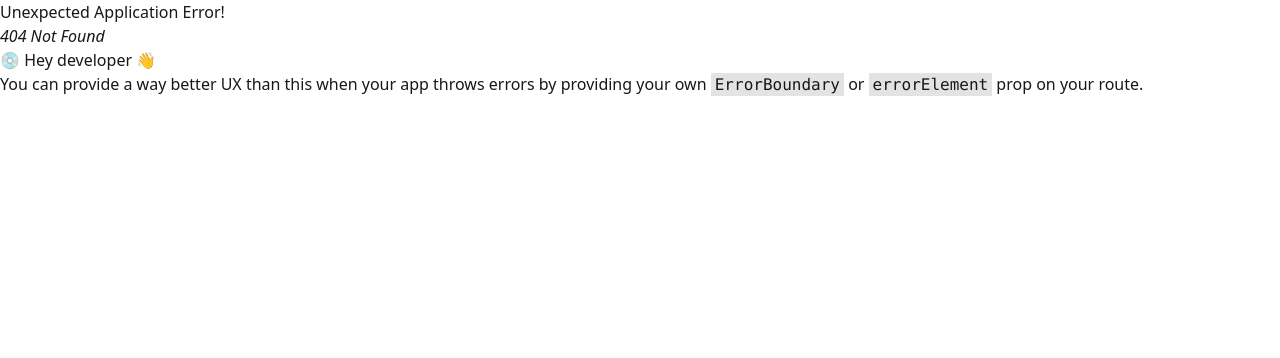
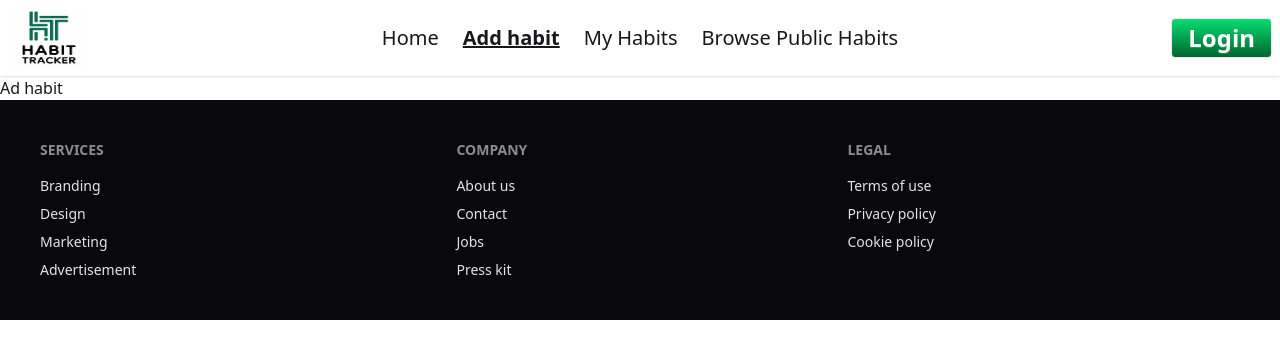
Before and after one commit to aliraj15dev/habit-tracker-client, a React (Vite) app: page /addhabit in a window 1280 px wide. Before the commit this address had no page. Shown: the top 358 px of the page. Built offline with nearby package versions, Linux system fonts and the light colour scheme.

Commit message:
completed navbar design and navlink added and create pages files

```diff
--- a/package.json
+++ b/package.json
@@ -13,6 +13,7 @@
     "@tailwindcss/vite": "^4.1.17",
     "react": "^19.1.1",
     "react-dom": "^19.1.1",
+    "react-icons": "^5.5.0",
     "react-router": "^7.9.5",
     "tailwindcss": "^4.1.17"
   },
--- a/src/components/Navbar.jsx
+++ b/src/components/Navbar.jsx
@@ -1,12 +1,14 @@
+import { RiMenu2Fill } from "react-icons/ri";
 import { NavLink } from "react-router";
+import './navbar.css'
 
 const Navbar = () => {
 
     const links = <>
-    <li><NavLink>Home</NavLink></li>
-    <li><NavLink>Add habit</NavLink></li>
-    <li><NavLink>My Habits</NavLink></li>
-    <li><NavLink>Browse Public Habits</NavLink></li>
+    <li><NavLink to='/'>Home</NavLink></li>
+    <li><NavLink to='/addhabit'>Add habit</NavLink></li>
+    <li><NavLink to='/myhabits'>My Habits</NavLink></li>
+    <li><NavLink to='/publichabits'>Browse Public Habits</NavLink></li>
     </>
 
   return (
@@ -14,29 +16,15 @@ const Navbar = () => {
       <div className="navbar bg-base-100 shadow-sm">
         <div className="navbar-start">
           <div className="dropdown">
-            <div tabIndex={0} role="button" className="btn btn-ghost md:hidden">
-              <svg
-                xmlns="http://www.w3.org/2000/svg"
-                className="h-5 w-5"
-                fill="none"
-                viewBox="0 0 24 24"
-                stroke="currentColor"
-              >
-                {" "}
-                <path
-                  strokeLinecap="round"
-                  strokeLinejoin="round"
-                  strokeWidth="2"
-                  d="M4 6h16M4 12h8m-8 6h16"
-                />{" "}
-              </svg>
+            <div tabIndex={0} role="button" className="btn btn-ghost text-4xl md:hidden">
+              <RiMenu2Fill />
             </div>
             <ul
               tabIndex="-1"
               className="menu menu-sm dropdown-content bg-base-100 rounded-box z-1 mt-3 w-52 p-2 shadow"
             >{links}</ul>
           </div>
-          <a className="btn btn-ghost text-xl">daisyUI</a>
+          <img className="w-20 h-15" src="/Logo.jpg" alt="" />
         </div>
         <div className="navbar-center hidden md:flex">
           <ul className="menu menu-horizontal px-1 text-xl">
@@ -44,7 +32,7 @@ const Navbar = () => {
           </ul>
         </div>
         <div className="navbar-end">
-          <a className="btn">Login</a>
+          <a className="btn text-2xl bg-linear-to-b from-green-400 to-green-800 text-white">Login</a>
         </div>
       </div>
     </nav>
--- a/src/components/navbar.css
+++ b/src/components/navbar.css
@@ -0,0 +1,4 @@
+a.active{
+    font-weight: bold;
+    text-decoration: underline;
+}
--- a/src/index.css
+++ b/src/index.css
@@ -2,3 +2,10 @@
 @plugin "daisyui"{
 themes: light --default;
 }
+
+@plugin "daisyui/theme" {
+  name: "light";
+  default: true;
+  --color-primary: blue;
+  --color-secondary: teal;
+}
--- /dev/null
+++ b/src/pages/AddHabit.jsx
@@ -0,0 +1,11 @@
+import React from 'react';
+
+const AddHabit = () => {
+    return (
+        <div>
+            Ad habit
+        </div>
+    );
+};
+
+export default AddHabit;
--- /dev/null
+++ b/src/pages/MyHabits.jsx
@@ -0,0 +1,11 @@
+import React from 'react';
+
+const MyHabits = () => {
+    return (
+        <div>
+            My habits
+        </div>
+    );
+};
+
+export default MyHabits;
--- /dev/null
+++ b/src/pages/PublicHabits.jsx
@@ -0,0 +1,11 @@
+import React from 'react';
+
+const PublicHabits = () => {
+    return (
+        <div>
+            Public Habits
+        </div>
+    );
+};
+
+export default PublicHabits;
--- a/src/routes/MainRoute.jsx
+++ b/src/routes/MainRoute.jsx
@@ -1,12 +1,18 @@
 import { createBrowserRouter } from "react-router";
 import RootLayout from "../components/layouts/RootLayout";
 import Home from "../pages/Home";
+import AddHabit from "../pages/AddHabit";
+import MyHabits from "../pages/MyHabits";
+import PublicHabits from "../pages/PublicHabits";
 
 const router = createBrowserRouter([
     {
         path:'/', Component:RootLayout,
         children:[
-            {index:true, Component:Home}
+            {index:true, Component:Home},
+            {path:'/addhabit', Component:AddHabit},
+            {path:'/myhabits', Component:MyHabits},
+            {path:'/publichabits', Component:PublicHabits},
         ]
     }
 ])
```
Also changed, not shown: 1 other file (tests, documents, lock files or other folders).
